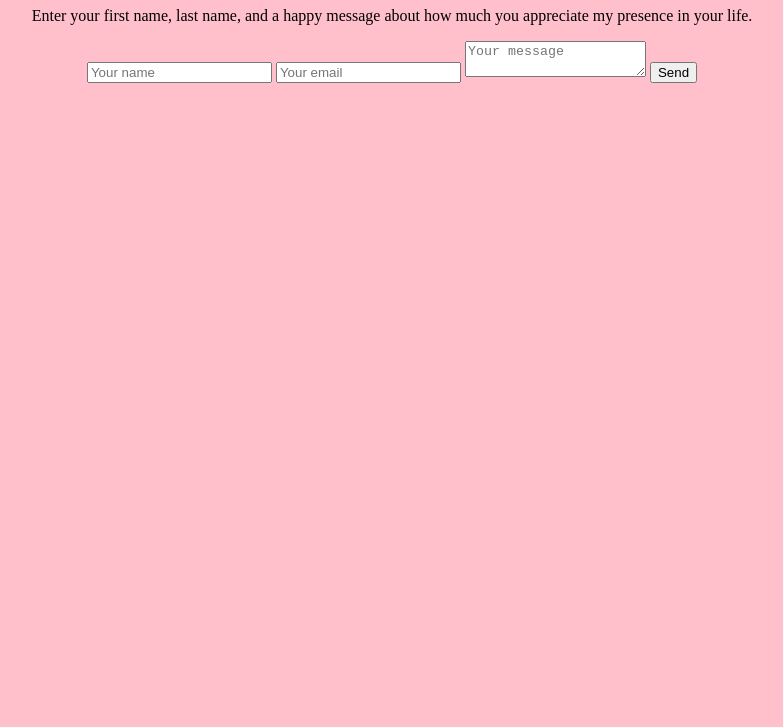
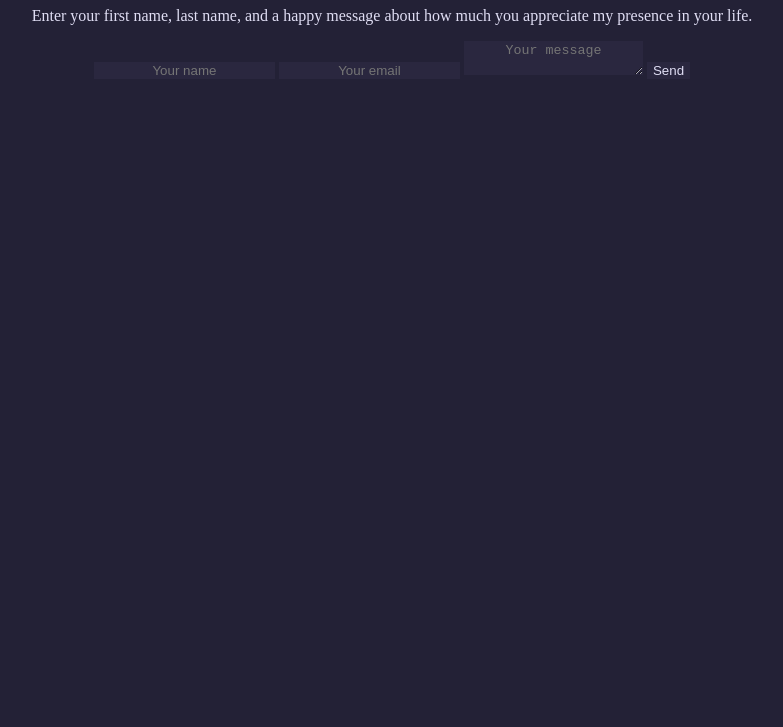
Before and after one commit to RaideMonde/lab14, a plain HTML site: page index.html in a window 1280 px wide. Shown: the part 73-800 px from the top of the page, without its empty margins (248-1031 px from the left). Drawn offline with Linux system fonts and the light colour scheme.

Commit message:
Added a styles folder changing the background colors and text alignment

```diff
--- /dev/null
+++ b/CSS/styles.css
@@ -0,0 +1,15 @@
+*{
+    background-color: #232136;
+    color: #e0def4;
+    border: #9ccfd8;
+    text-align: center;
+}
+
+main{
+    display: grid;
+    grid-template-rows: auto;
+}
+
+textarea, input{
+    background-color: #2a273f;
+}
--- a/index.html
+++ b/index.html
@@ -4,17 +4,23 @@
     <meta charset="UTF-8">
     <meta http-equiv="X-UA-Compatible" content="IE=edge">
     <meta name="viewport" content="width=device-width, initial-scale=1.0">
-    <title>Document</title>
-    <link rel="stylesheet" href="styles.css">
+    <title>Contact form</title>
+    <link rel="stylesheet" href="CSS/styles.css">
 </head>
 <body>
+    <div class="main">
+        <div class="instruction">
             <h1>Contact Form</h1>
             <p>Enter your first name, last name, and a happy message about how much you appreciate my presence in your life. </p>
-    <form method="POST" action="https://simple-form.com/gameboylover@hotmail.com">
+        </div>
+        <div class="form">
+            <form method="POST" action="https://simple-form.com/your-email-here">
                 <input type="text" name="name" placeholder="Your name" />
                 <input type="email" name="replyTo" placeholder="Your email" />
                 <textarea name="message" placeholder="Your message"></textarea>
                 <input type="submit" value="Send" />
             </form>
+        </div>
+    </div>
 </body>
 </html>
--- a/styles.css
+++ /dev/null
@@ -1,5 +0,0 @@
-body{
-    margin: 0;
-    background-color: pink;
-    text-align: center;
-}
```
Also changed, not shown: yayitworks.jpg (added). Lines whose indentation alone changed are shown as unchanged.
